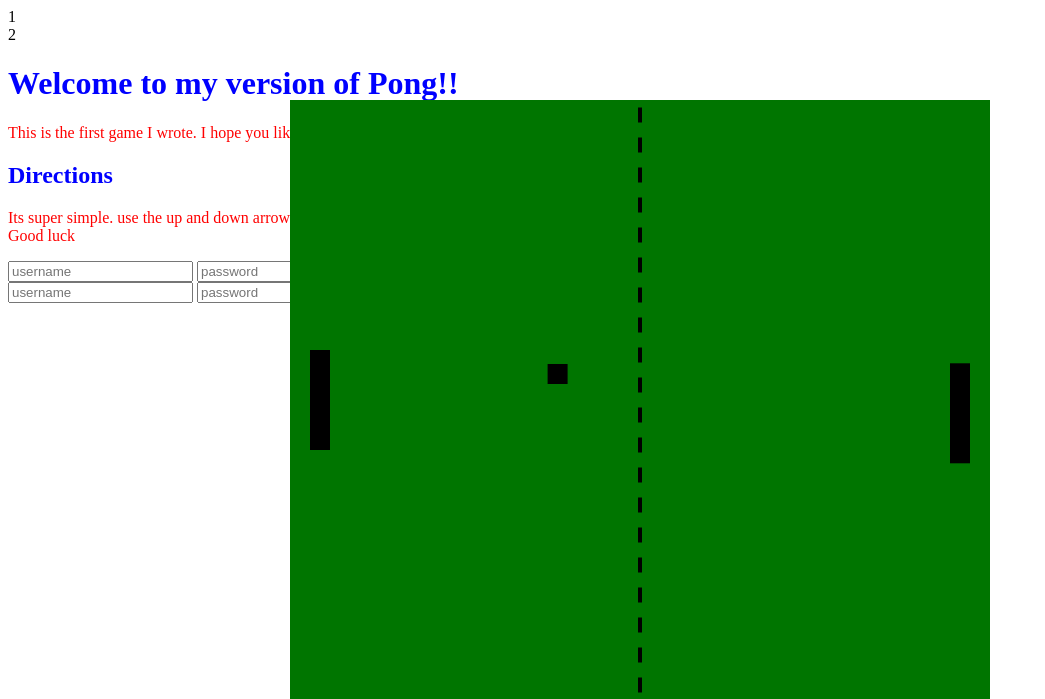
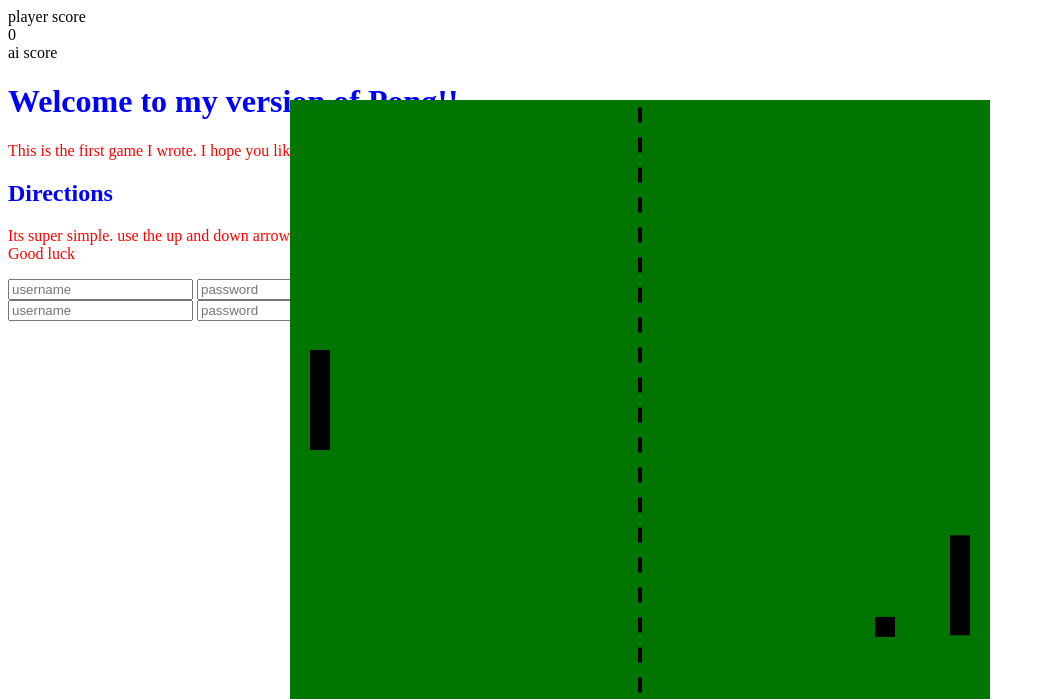
Before and after one commit to lukehammer/pong2, a Django app: page /tennis_app/ in a window 1280 px wide. Shown: the top 699 px of the page, without its empty margins (0-1045 px from the left). Run offline with Django 3.2, Linux system fonts and the light colour scheme; parts of the project's set-up code (start-up, migrations or seed data) failed here and were passed over.

Commit message:
pushing merging

```diff
--- a/static/js/game.js
+++ b/static/js/game.js
@@ -60,7 +60,8 @@
 
     serve: function(side) {
         var r = Math.random();
-        this.x = this.side===1 ? player.x : ai.x - this.side;
+        this.x = 300
+        //this.x = this.side===1 ? player.x : ai.x - this.side;
         this.y = (HEIGHT - this.side)*r;
 
         var phi = 0.1*pi*(1 - 2*r);
--- a/templates/tennis_app/index.html
+++ b/templates/tennis_app/index.html
@@ -7,8 +7,8 @@
 <link rel="stylesheet" type="text/css" href="{% static 'css/main.css' %}" />
 </head>
 <body>
-<div id="player score"></div>
-<div id="ai score"></div>
+<div id="player score"></div><div id="">player score</div>
+<div id="ai score"></div><div id="">ai score</div>
     <h1>Welcome to my version of Pong!!</h1>
     <p>This is the first game I wrote. I hope you like it.</p>
 
```
